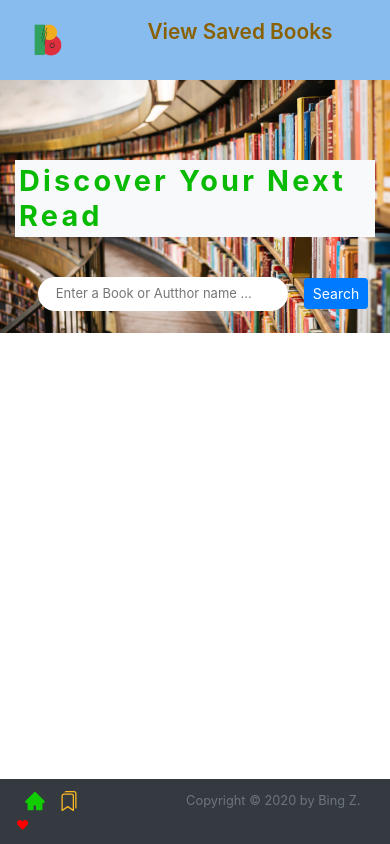
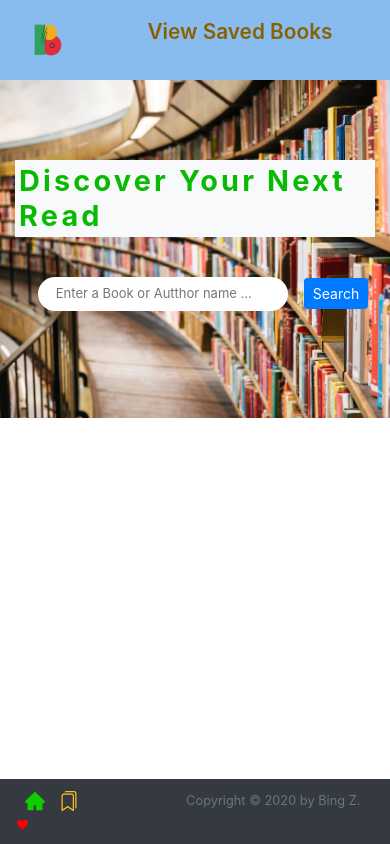
Before and after one commit to IceOlaf/MERN-Stack-Book-App, a React (Create React App) app in the folder client/: page / in a window 390 px wide. Built offline with nearby package versions, Linux system fonts and the light colour scheme.

Commit message:
changed jumbotro size

```diff
--- a/client/src/pages/Search.css
+++ b/client/src/pages/Search.css
@@ -2,7 +2,7 @@
 	background-image: url('../hero.jpg');
 	background-position: center;
 	background-size: cover;
-	height: 40vh;
+	height: 50vh;
 }
 
 .Search-title {
@@ -23,8 +23,9 @@
 
 @media only screen and (max-width: 768px) {
 	.jumbotron {
-		height: 30vh;
+		height: 40vh;
 	}
+
 	.Search-title {
 		color: rgb(8, 187, 2);
 		font-weight: 700;
```
Also changed, not shown: 1 other file (tests, documents, lock files or other folders).
